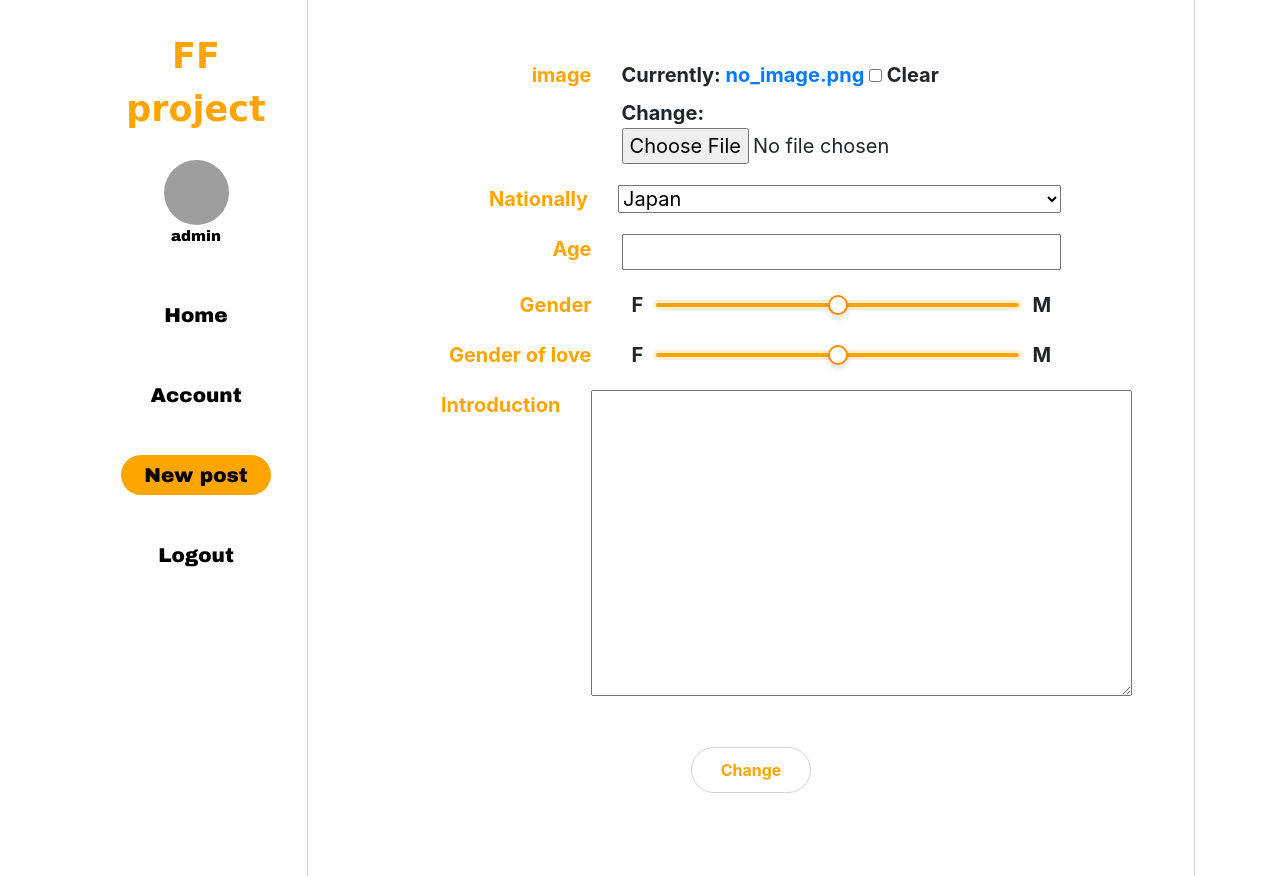
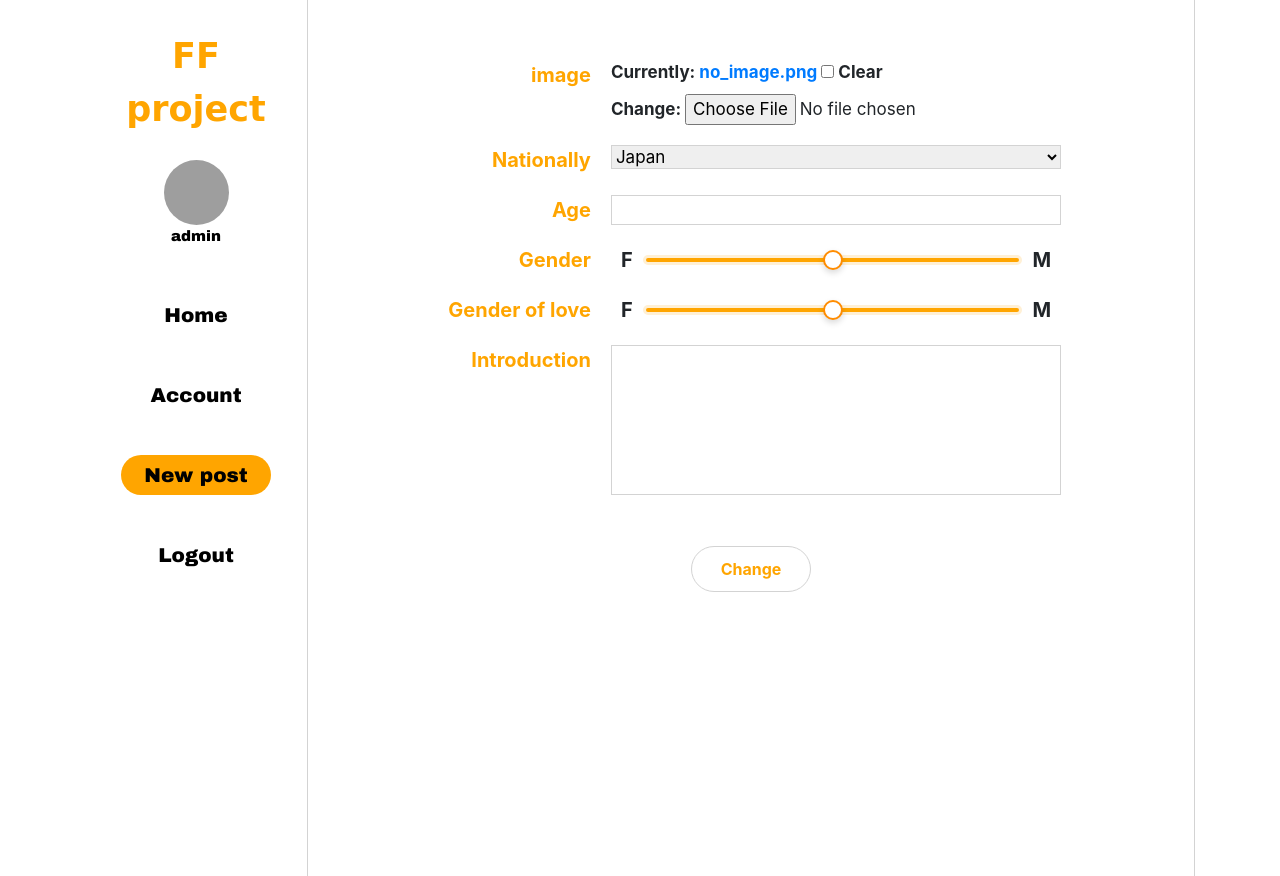
Before and after one commit to Nao-Y1996/ff-project, a Django app: page /userinfo/edit/eeba7592-5379-4e21-ac13-01276b51c643/ in a window 1280 px wide. Run offline with Django 3.2, Linux system fonts and the light colour scheme; a user stored in the database is signed in; data comes from the database, SQL or seed files in the repository; some libraries are stand-ins or nearby versions; grey boxes are pictures that could not be loaded.

Commit message:
fix_userinfo_layout

```diff
--- a/users/static/users/userinfo.css
+++ b/users/static/users/userinfo.css
@@ -2,7 +2,7 @@
 	width:70%;
 	display:flex;
 	align-items: left;
-    justify-content: center;
+  justify-content: center;
 	flex-flow: column;
 	margin: 30px auto;
 	/* border: solid 3px #333; */
@@ -12,7 +12,7 @@
 	font-weight: bold;
 	font-size:20px;
 	display:flex;
-	margin-bottom: 20px;
+  margin-bottom: 20px;
 }
 
 .userinfo_tag_gender{
@@ -69,12 +69,33 @@
 }
 
 .userinfo_font_label{
-	width: 200px;
+	width: 170px;
 	text-align: right;
-  padding-right: 30px;
+  padding-right: 20px;
   color: orange;
 }
 
 .userinfo_width_form{
-  width: 80%;
+  width: calc( 100% - 170px) ;
+  font-size: 17px;
 }
+
+#id_introduction{
+  font-size: 15px;
+  width: 100%;
+  height: 150px;
+  background-color: white;
+  padding: 3px;
+  border: 1.5px solid lightgray;
+  resize: none;
+}
+
+
+
+#id_nationality,#id_age{
+  border: 1.5px solid lightgray;
+  width: 100%;
+}
+
+#id_profile_image{
+}
```
